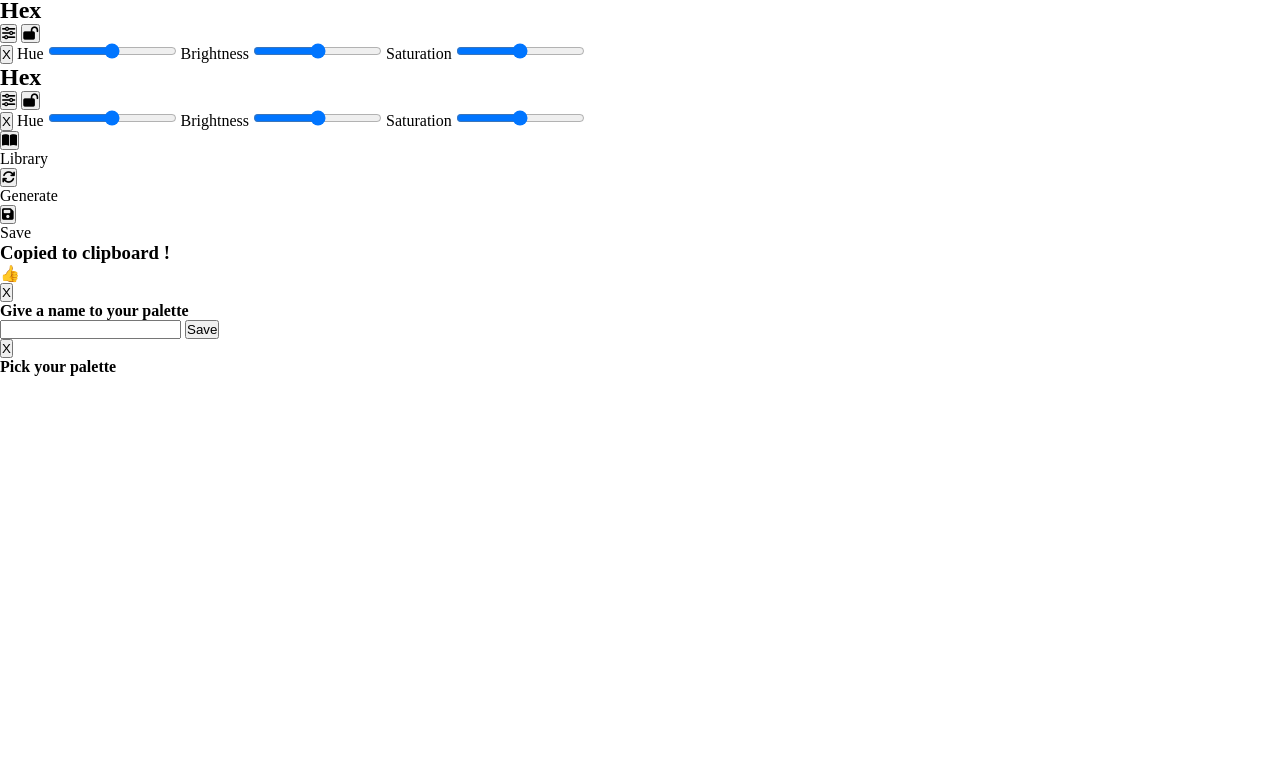
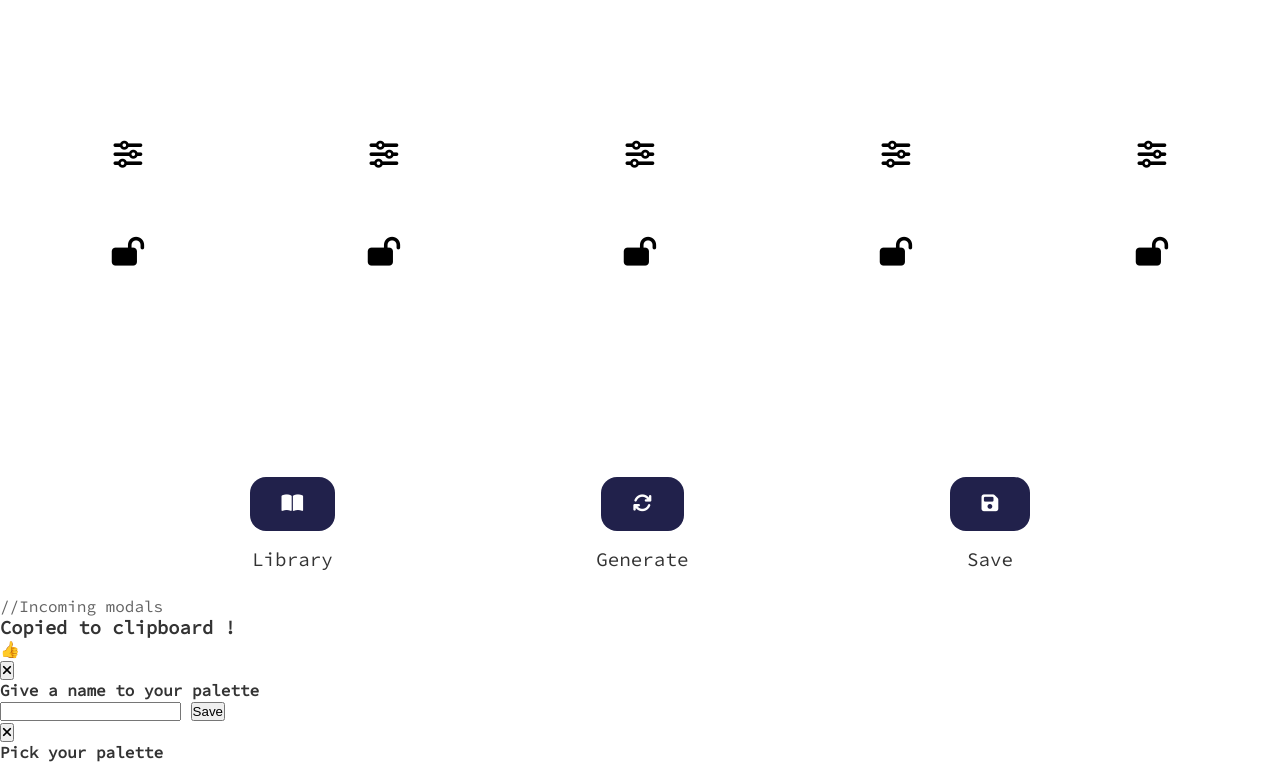
Before and after one commit to Dipsy974/palettegen, a plain HTML site: page index.html in a window 1280 px wide. Shown: the part 204-966 px from the top of the page. Before the commit the page ends 800 px from the top, so only its background shows below. Drawn offline with Linux system fonts and the light colour scheme.

Commit message:
Basic styles added

```diff
--- a/index.html
+++ b/index.html
@@ -4,7 +4,7 @@
     <meta charset="UTF-8" />
     <meta name="viewport" content="width=device-width, initial-scale=1.0" />
     <link
-      href="https://fonts.googleapis.com/css2?family=Inconsolata&display=swap"
+      href="https://fonts.googleapis.com/css2?family=Source+Code+Pro&display=swap"
       rel="stylesheet"
     />
     <link rel="stylesheet" href="./styles/style.css" />
@@ -23,7 +23,7 @@
           <button class="lock"><i class="fas fa-lock-open"></i></button>
         </div>
         <div class="sliders">
-          <button class="close-adjustment">X</button>
+          <button class="close-adjustment"><i class="fas fa-times"></i></button>
           <span>Hue</span>
           <input
             type="range"
@@ -63,7 +63,7 @@
           <button class="lock"><i class="fas fa-lock-open"></i></button>
         </div>
         <div class="sliders">
-          <button class="close-adjustment">X</button>
+          <button class="close-adjustment"><i class="fas fa-times"></i></button>
           <span>Hue</span>
           <input
             type="range"
@@ -103,7 +103,7 @@
           <button class="lock"><i class="fas fa-lock-open"></i></button>
         </div>
         <div class="sliders">
-          <button class="close-adjustment">X</button>
+          <button class="close-adjustment"><i class="fas fa-times"></i></button>
           <span>Hue</span>
           <input
             type="range"
@@ -143,7 +143,7 @@
           <button class="lock"><i class="fas fa-lock-open"></i></button>
         </div>
         <div class="sliders">
-          <button class="close-adjustment">X</button>
+          <button class="close-adjustment"><i class="fas fa-times"></i></button>
           <span>Hue</span>
           <input
             type="range"
@@ -183,7 +183,7 @@
           <button class="lock"><i class="fas fa-lock-open"></i></button>
         </div>
         <div class="sliders">
-          <button class="close-adjustment">X</button>
+          <button class="close-adjustment"><i class="fas fa-times"></i></button>
           <span>Hue</span>
           <input
             type="range"
@@ -231,6 +231,7 @@
         <p>Save</p>
       </div>
     </div>
+    <p style="color: rgb(99, 99, 99);">//Incoming modals</p>
     <div class="copy-container">
       <div class="copy-popup">
         <h3>Copied to clipboard !</h3>
@@ -239,7 +240,7 @@
     </div>
     <div class="save-container">
       <div class="save-popup">
-        <button class="close-save">X</button>
+        <button class="close-save"><i class="fas fa-times"></i></button>
         <h4>Give a name to your palette</h4>
         <input type="text" max-length="35" class="save-name" />
         <button type="submit" class="submit-save">Save</button>
@@ -247,7 +248,7 @@
     </div>
     <div class="library-container">
       <div class="library-popup">
-        <button class="close-library">X</button>
+        <button class="close-library"><i class="fas fa-times"></i></button>
         <h4>Pick your palette</h4>
       </div>
     </div>
--- a/styles/style.scss
+++ b/styles/style.scss
@@ -3,3 +3,112 @@
   margin: 0;
   box-sizing: border-box;
 }
+
+body {
+  font-family: "Source Code Pro", monospace;
+  color: rgb(51, 51, 51);
+}
+
+i {
+  pointer-events: none;
+}
+
+.colors {
+  min-height: 80vh;
+  display: flex;
+  color: rgb(212, 212, 212);
+}
+
+.color {
+  height: 80vh;
+  display: flex;
+  flex: 1;
+  flex-direction: column;
+  justify-content: space-evenly;
+  align-items: center;
+  position: relative;
+  overflow: hidden;
+
+  h2 {
+    cursor: pointer;
+    font-size: 2rem;
+  }
+}
+
+.sliders {
+  display: flex;
+  flex-direction: column;
+  position: absolute;
+  bottom: 0%;
+  background: white;
+  padding: 1rem;
+  width: 80%;
+  border-top-left-radius: 1rem;
+  border-top-right-radius: 1rem;
+  pointer-events: none;
+  opacity: 0;
+  /* Hidden */
+  transform: translateY(100px);
+  transition: all 0.5s ease-in-out;
+
+  &.active {
+    opacity: 1;
+    transform: translateY(0px);
+    pointer-events: all;
+  }
+
+  button {
+    position: absolute;
+    top: 0;
+    right: 0;
+    background: white;
+    border: none;
+    border-top-right-radius: 1rem;
+    padding: 0.5rem;
+    font-weight: bold;
+    cursor: pointer;
+  }
+}
+
+.controls {
+  display: flex;
+  flex-direction: column;
+
+  button {
+    font-size: 1.8rem;
+    border: none;
+    background: none;
+    cursor: pointer;
+    margin: 2rem 0rem;
+  }
+}
+
+.panel {
+  display: flex;
+  align-items: center;
+  justify-content: space-evenly;
+  height: 20vh;
+
+  button {
+    margin: 1rem;
+    padding: 1rem 2rem;
+    background: rgb(33, 33, 75);
+    color: white;
+    border: none;
+    cursor: pointer;
+    border-radius: 1rem;
+    font-size: 1.2rem;
+  }
+
+  p {
+    font-size: 1.2rem;
+  }
+}
+
+.library-panel,
+.save-panel,
+.generate-panel {
+  display: flex;
+  flex-direction: column;
+  align-items: center;
+}
```
Also changed, not shown: styles/style.css.
